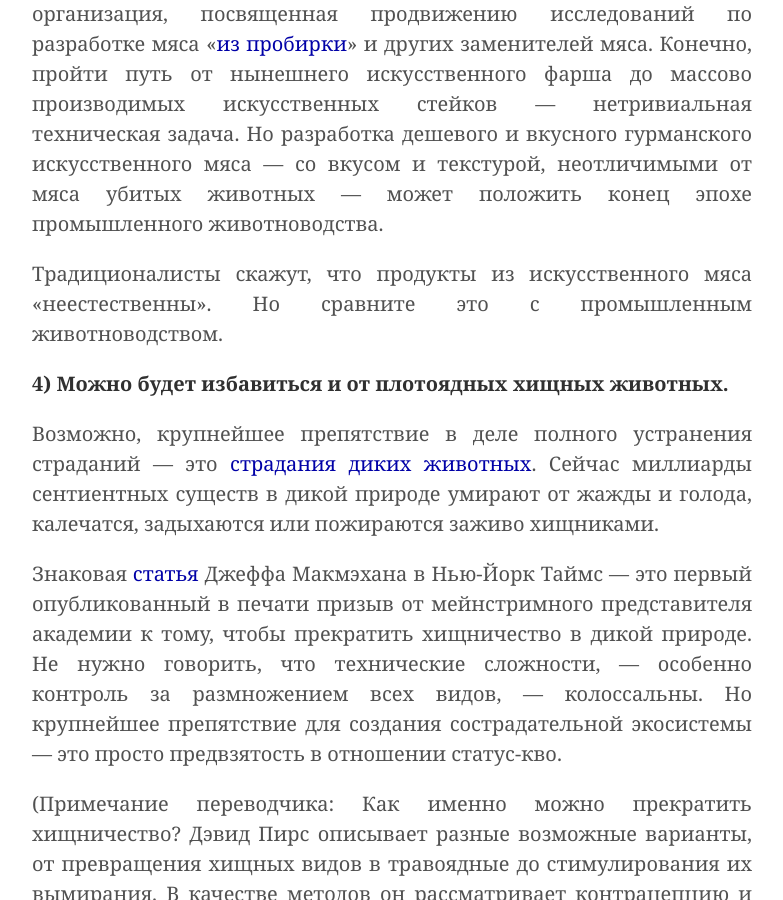
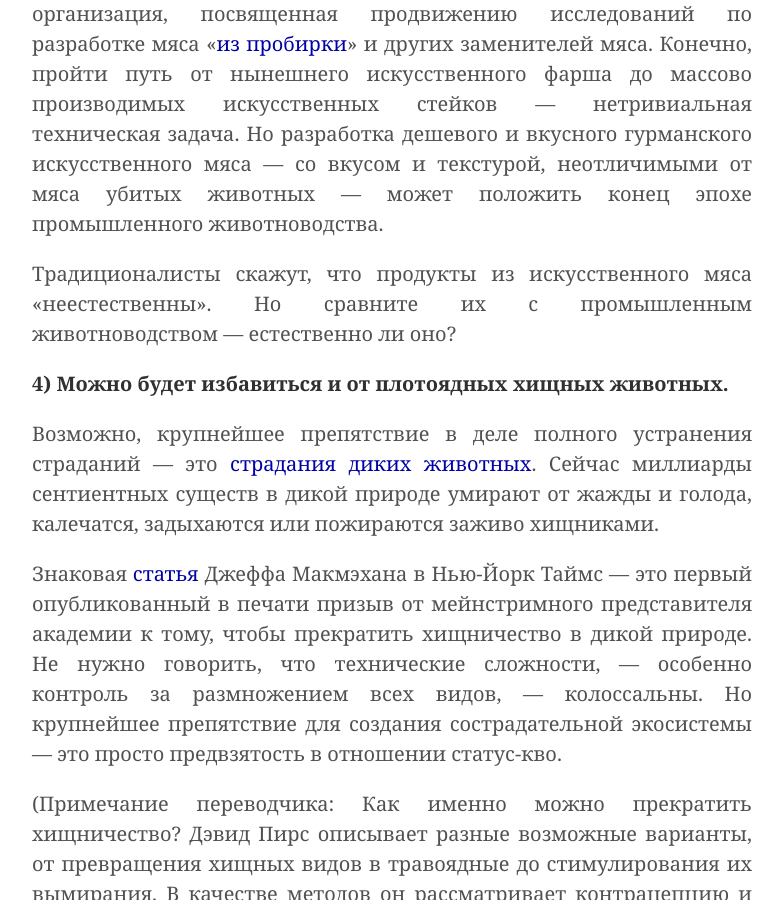
Before and after one commit to ReducingSuffering/reducingsuffering.github.io, a Jekyll site: the page built from _articles/david-pearce-top-five-reasons-transhumanism-can-eliminate-suffering.md, in a window 1280 px wide and 900 px high, scrolled down 2955 px. Shown: the whole window, without its empty margins (248-1031 px from the left). Built offline with Jekyll 4.4.1, drawn with Linux system fonts in a browser that asks for light colours.

Commit message:
Update david-pearce-top-five-reasons-transhumanism-can-eliminate-suffering.md

```diff
--- a/_articles/david-pearce-top-five-reasons-transhumanism-can-eliminate-suffering.md
+++ b/_articles/david-pearce-top-five-reasons-transhumanism-can-eliminate-suffering.md
@@ -40,7 +40,7 @@ excerpt: "Реальный мир велик. Так что наш оптими
 
 Трансгуманисты считают, что этические проблемы зачастую имеют технические решения. Так, [New Harvest](https://new-harvest.org/) — первая в мире организация, посвященная продвижению исследований по разработке мяса «[из пробирки](https://ru.wikipedia.org/wiki/%D0%98%D1%81%D0%BA%D1%83%D1%81%D1%81%D1%82%D0%B2%D0%B5%D0%BD%D0%BD%D0%BE%D0%B5_%D0%BC%D1%8F%D1%81%D0%BE)» и других заменителей мяса. Конечно, пройти путь от нынешнего искусственного фарша до массово производимых искусственных стейков — нетривиальная техническая задача. Но разработка дешевого и вкусного гурманского искусственного мяса — со вкусом и текстурой, неотличимыми от мяса убитых животных — может положить конец эпохе промышленного животноводства.
 
-Традиционалисты скажут, что продукты из искусственного мяса «неестественны». Но сравните это с промышленным животноводством.
+Традиционалисты скажут, что продукты из искусственного мяса «неестественны». Но сравните их с промышленным животноводством — естественно ли оно?
 
 **4) Можно будет избавиться и от плотоядных хищных животных.**
 
```
